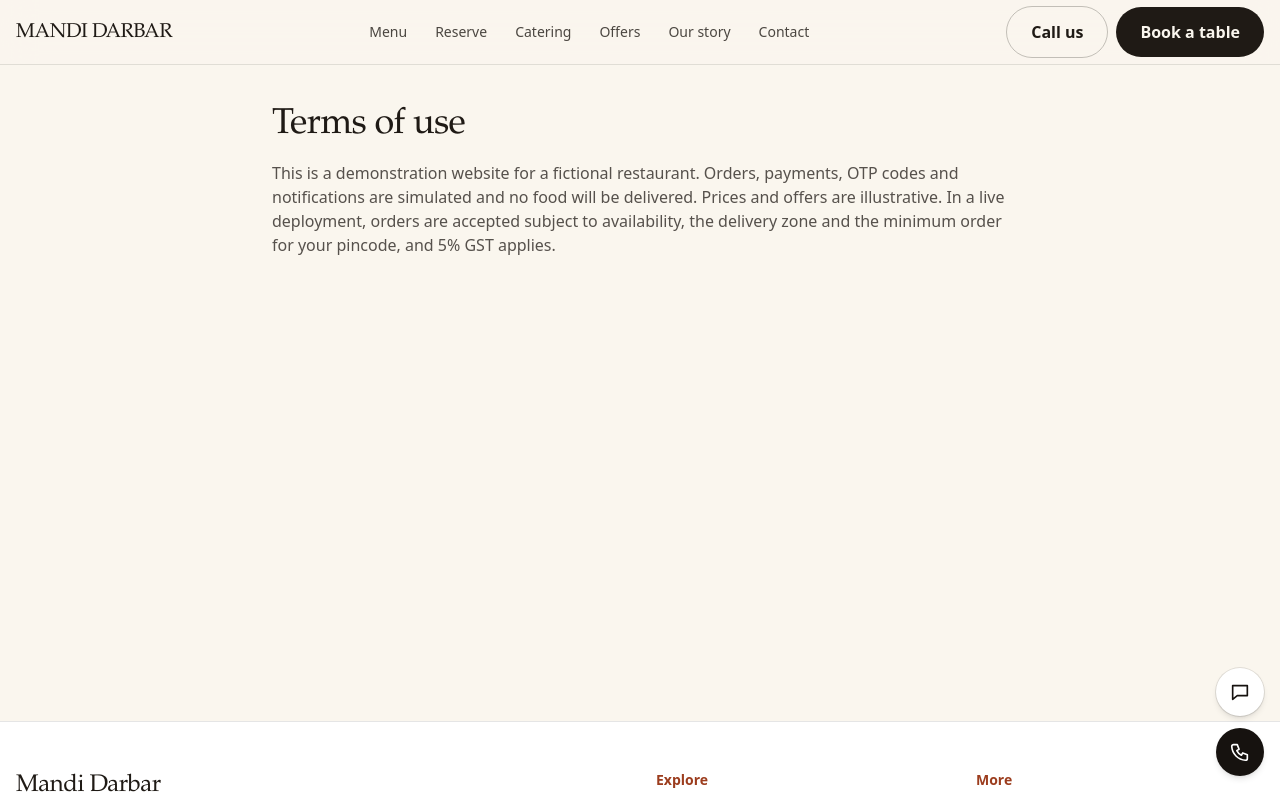
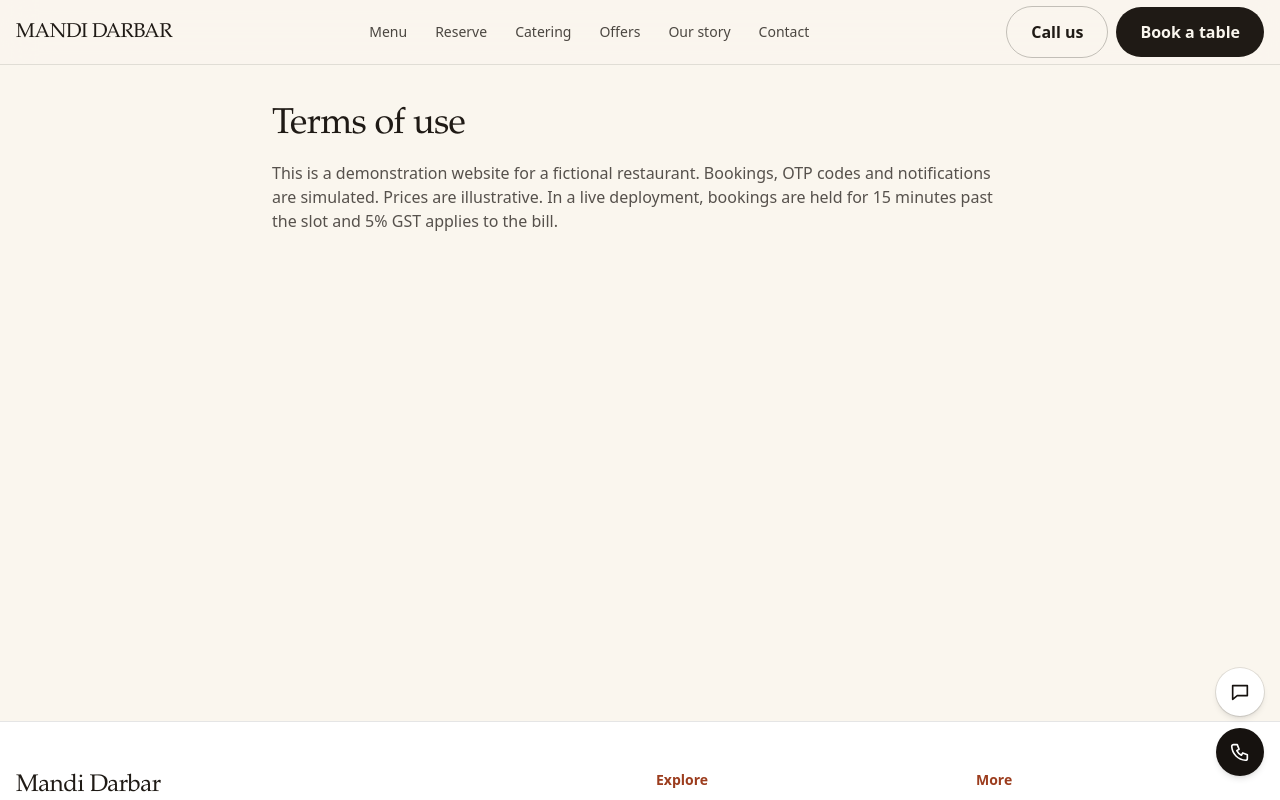
Before and after one commit to bala-builds/mandi-darbar, a Next.js app: page /terms in a window 1280 px wide. Shown: the top 800 px of the page. Built offline with nearby package versions, Linux system fonts and the light colour scheme.

Commit message:
Refactor Page component for improved readability

```diff
--- a/app/terms/page.tsx
+++ b/app/terms/page.tsx
@@ -1 +1,8 @@
-export default function Page() { return <div className="mx-auto max-w-3xl px-4 py-10"><h1 className="font-display text-4xl">Terms of use</h1><p className="mt-4 text-cream/75">This is a demonstration website for a fictional restaurant. Orders, payments, OTP codes and notifications are simulated and no food will be delivered. Prices and offers are illustrative. In a live deployment, orders are accepted subject to availability, the delivery zone and the minimum order for your pincode, and 5% GST applies.</p></div>; }
+export default function Page() {
+  return (
+    <div className="mx-auto max-w-3xl px-4 py-10">
+      <h1 className="font-display text-4xl">Terms of use</h1>
+      <p className="mt-4 text-cream/75">This is a demonstration website for a fictional restaurant. Bookings, OTP codes and notifications are simulated. Prices are illustrative. In a live deployment, bookings are held for 15 minutes past the slot and 5% GST applies to the bill.</p>
+    </div>
+  );
+}
```
